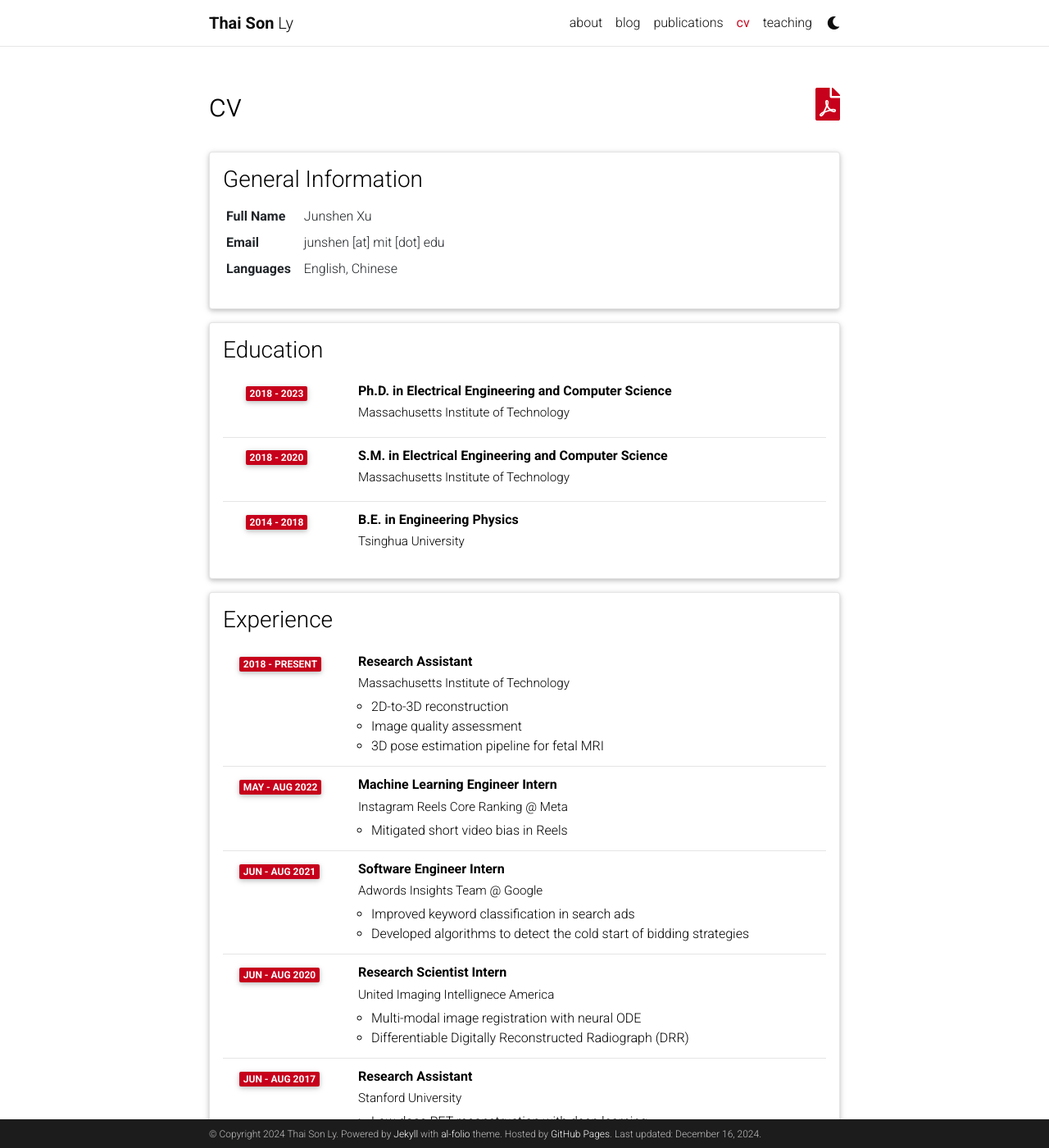
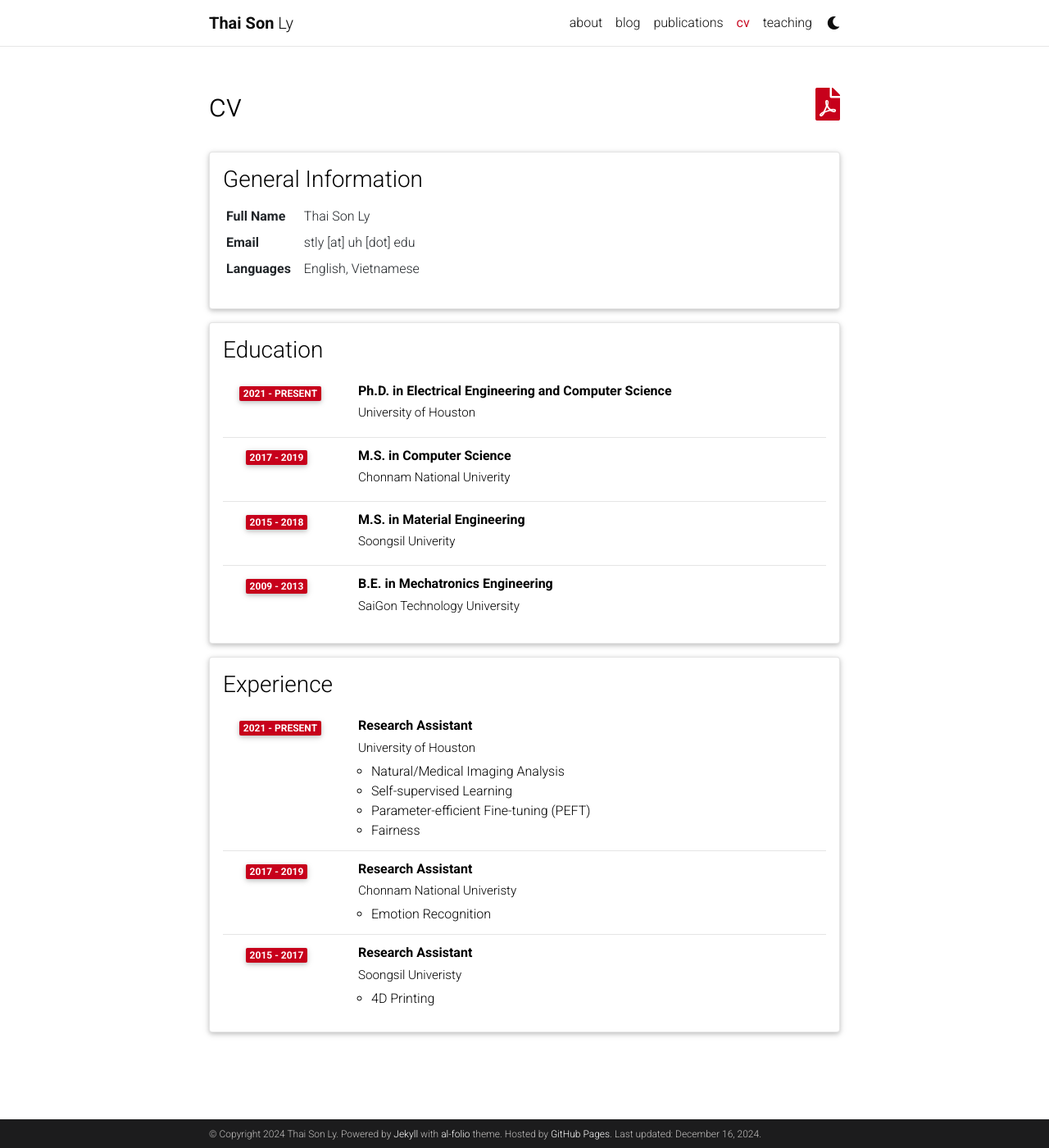
Before and after one commit to tsly123/tsly123.github.io, a Jekyll site: the page built from _pages/cv.md, in a window 1280 px wide and 1400 px high. Shown: the whole window at 82% size. Built offline with Jekyll 4.4.1, drawn with Linux system fonts in a browser that asks for light colours; comment, search, counter and statistics services are not loaded; a style sheet for code colours, icons or effects is not loaded.

Commit message:
Update cv.yml

```diff
--- a/_data/cv.yml
+++ b/_data/cv.yml
@@ -2,65 +2,52 @@
   type: map
   contents:
     - name: Full Name
-      value: Junshen Xu
+      value: Thai Son Ly
     #- name: Date of Birth
     #  value: 14th March 1879
     - name: Email
-      value: junshen [at] mit [dot] edu
+      value: stly [at] uh [dot] edu
     - name: Languages
-      value: English, Chinese
+      value: English, Vietnamese
 
 - title: Education
   type: time_table
   contents:
     - title: Ph.D. in Electrical Engineering and Computer Science
-      institution: Massachusetts Institute of Technology
-      year: 2018 - 2023
-    - title: S.M. in Electrical Engineering and Computer Science
-      institution: Massachusetts Institute of Technology
-      year: 2018 - 2020
-      #description:
-      #  - Description 1.
-      #  - Description 2.
-    - title: B.E. in Engineering Physics
-      institution: Tsinghua University
-      year: 2014 - 2018
-      #description:
-      #  - Description 1.
-      #  - Description 2.
+      institution: University of Houston
+      year: 2021 - Present
+    - title: M.S. in Computer Science
+      institution: Chonnam National Univerity
+      year: 2017 - 2019
+    - title: M.S. in Material Engineering
+      institution: Soongsil Univerity
+      year: 2015 - 2018
+    - title: B.E. in Mechatronics Engineering
+      institution: SaiGon Technology University
+      year: 2009 - 2013
+
 
 - title: Experience
   type: time_table
   contents:
     - title: Research Assistant
-      institution: Massachusetts Institute of Technology
-      year: 2018 - present
+      institution: University of Houston
+      year: 2021 - present
       description:
-        - 2D-to-3D reconstruction
-        - Image quality assessment
-        - 3D pose estimation pipeline for fetal MRI
-    - title: Machine Learning Engineer Intern
-      institution: Instagram Reels Core Ranking @ Meta
-      year: May - Aug 2022
+        - Natural/Medical Imaging Analysis
+        - Self-supervised Learning
+        - Parameter-efficient Fine-tuning (PEFT)
+        - Fairness
+    - title: Research Assistant
+      institution: Chonnam National Univeristy
+      year: 2017 - 2019
       description:
-        - Mitigated short video bias in Reels
-    - title: Software Engineer Intern
-      institution: Adwords Insights Team @ Google
-      year: Jun - Aug 2021
+        - Emotion Recognition
+    - title: Research Assistant
+      institution: Soongsil Univeristy
+      year: 2015 - 2017
       description:
-        - Improved keyword classification in search ads
-        - Developed algorithms to detect the cold start of bidding strategies
-    - title: Research Scientist Intern
-      institution: United Imaging Intellignece America
-      year: Jun - Aug 2020
-      description:
-        - Multi-modal image registration with neural ODE
-        - Differentiable Digitally Reconstructed Radiograph (DRR)
-    - title: Research Assistant
-      institution: Stanford University
-      year: Jun - Aug 2017
-      description:
-        - Low dose PET reconstruction with deep learning
+        - 4D Printing
 
 # - title: Open Source Projects
 #   type: time_table
```
